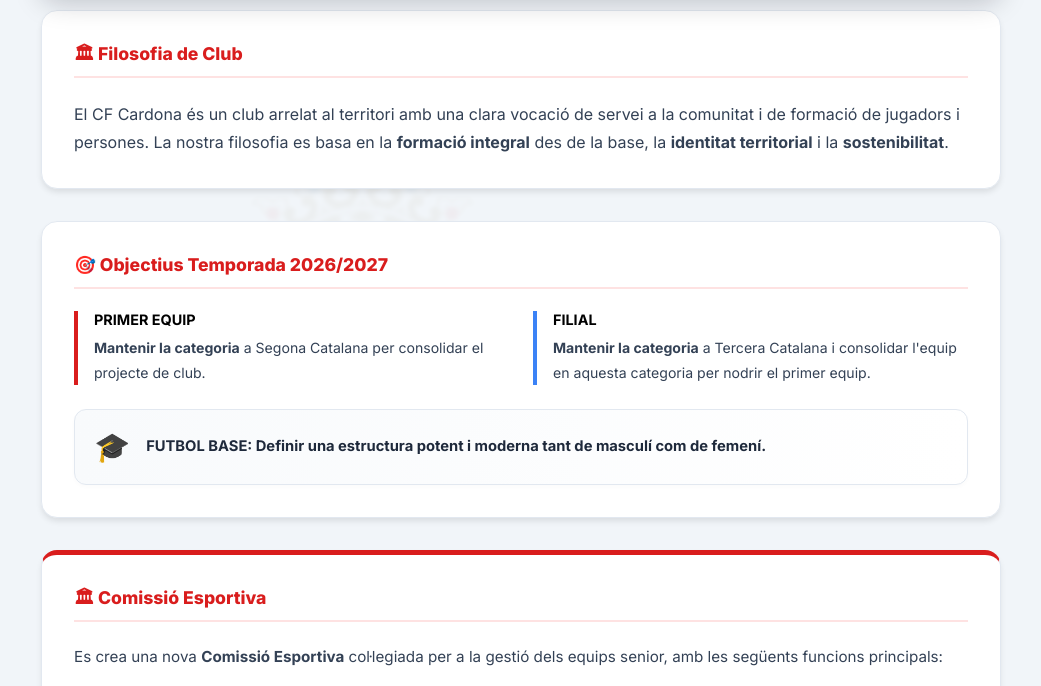
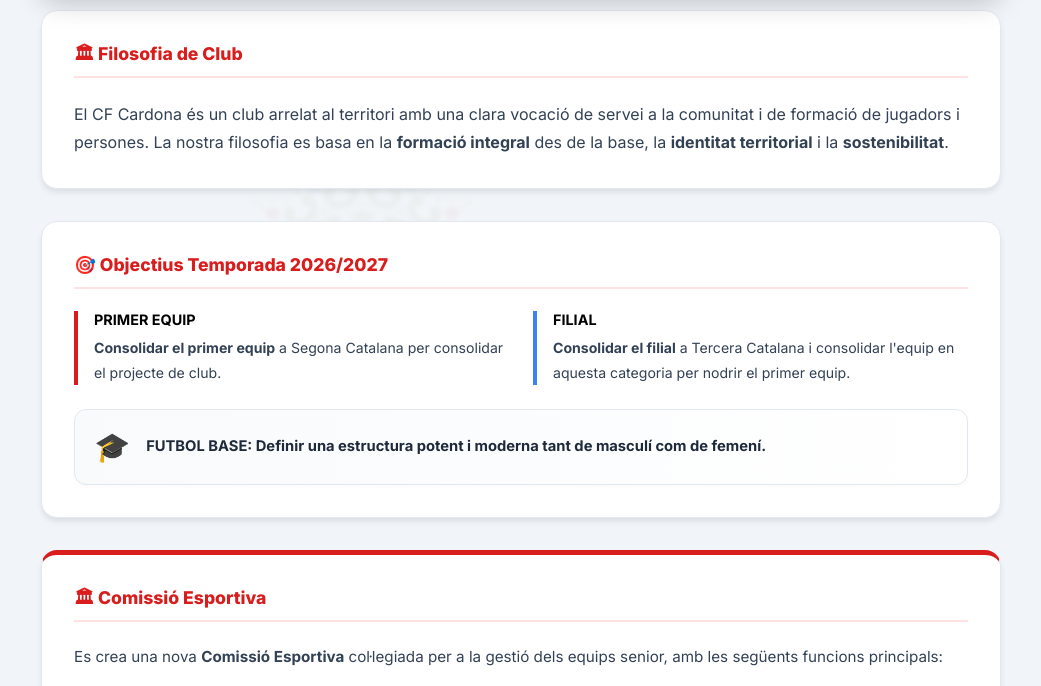
Before and after one commit to jmcamps/CFCardona, a website: page index.html in a window 1280 px wide. Shown: the part 99-785 px from the top of the page, without its empty margins (119-1160 px from the left). Drawn offline with Linux system fonts and the light colour scheme; no server answers.

Commit message:
descripcions

```diff
--- a/index.html
+++ b/index.html
@@ -57,11 +57,11 @@
         <div class="two-col-grid-tight">
             <div style="border-left:4px solid var(--primary); padding-left:1rem;">
                 <h3 style="font-size:0.9rem; margin-bottom:0.5rem;">PRIMER EQUIP</h3>
-                <p style="font-size:0.88rem;"><strong>Mantenir la categoria</strong> a Segona Catalana per consolidar el projecte de club.</p>
+                <p style="font-size:0.88rem;"><strong>Consolidar el primer equip</strong> a Segona Catalana per consolidar el projecte de club.</p>
             </div>
             <div style="border-left:4px solid #3b82f6; padding-left:1rem;">
                 <h3 style="font-size:0.9rem; margin-bottom:0.5rem;">FILIAL</h3>
-                <p style="font-size:0.88rem;"><strong>Mantenir la categoria</strong> a Tercera Catalana i consolidar l'equip en aquesta categoria per nodrir el primer equip.</p>
+                <p style="font-size:0.88rem;"><strong>Consolidar el filial</strong> a Tercera Catalana i consolidar l'equip en aquesta categoria per nodrir el primer equip.</p>
             </div>
         </div>
         <div class="objectiu-callout">
```
